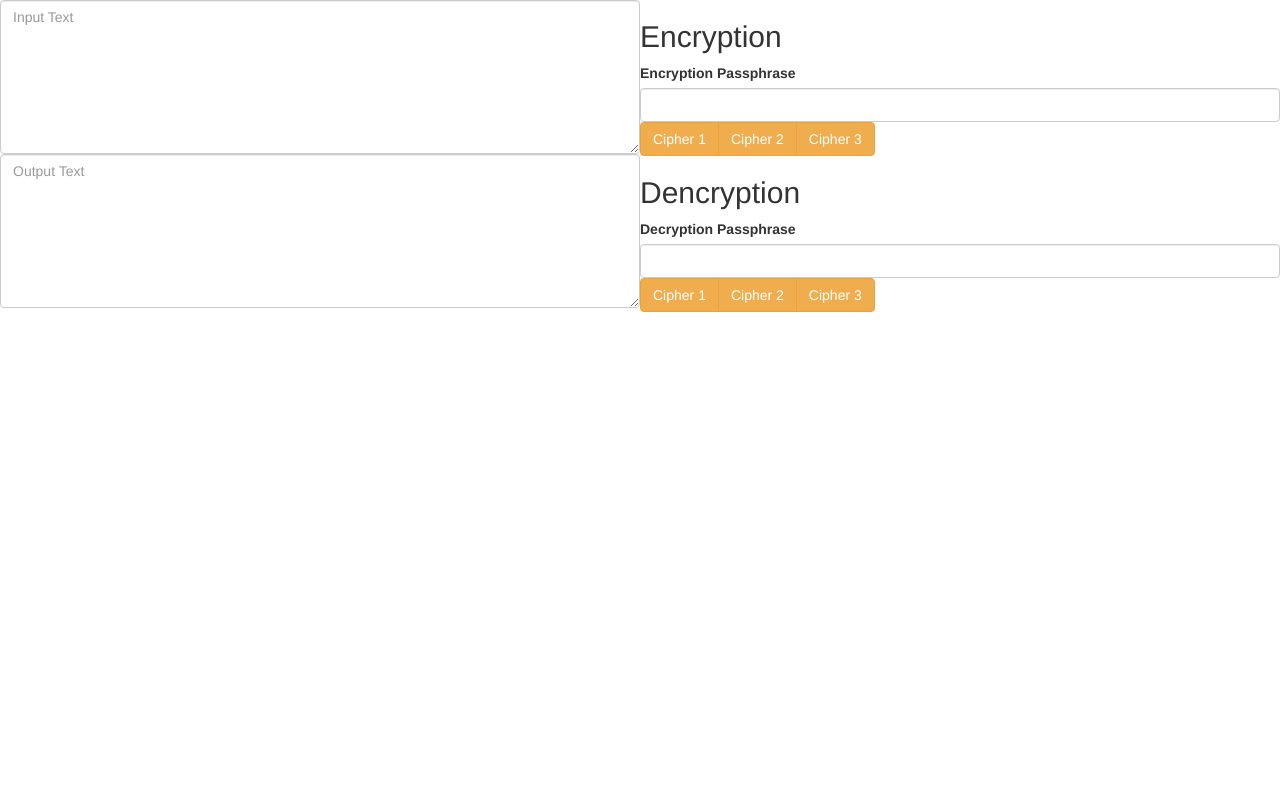
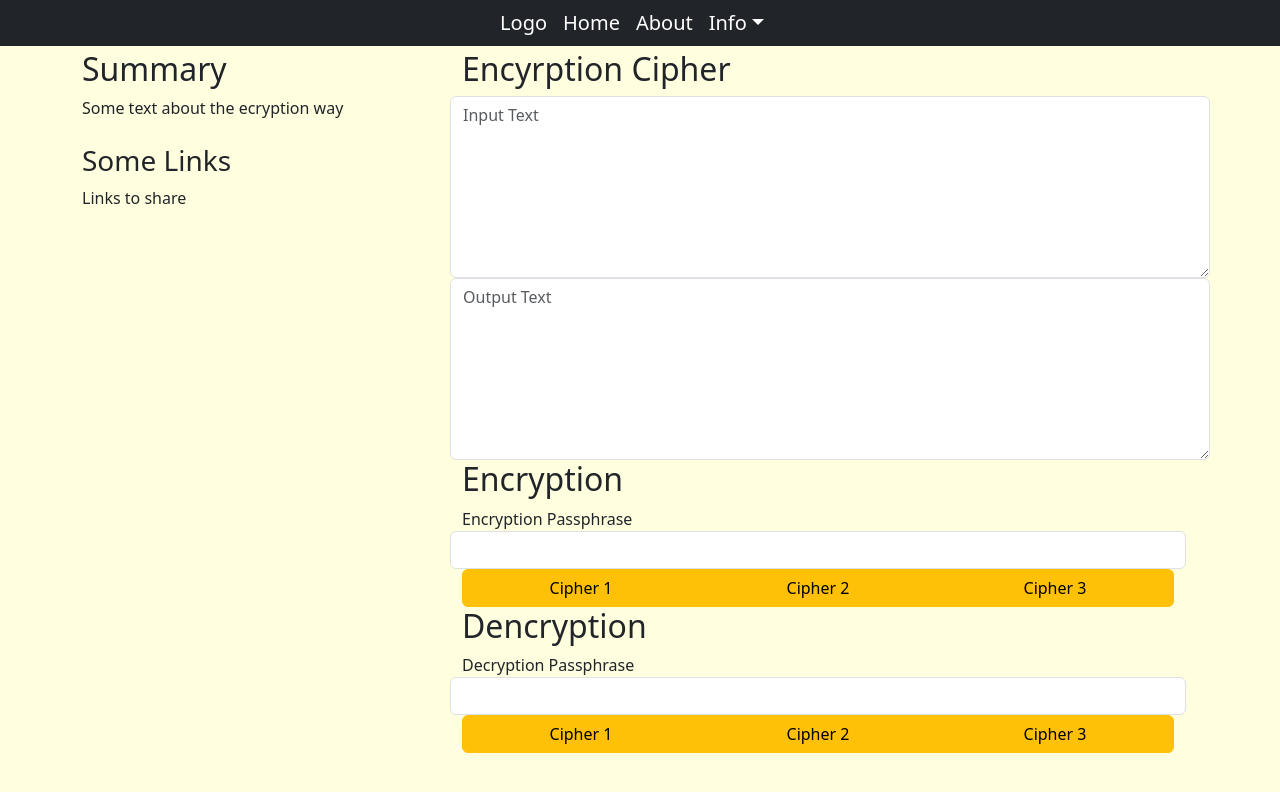
Before and after one commit to athanrbl/cryptography, a website: page src/index.html in a window 1280 px wide. Drawn offline with nearby package versions, Linux system fonts and the light colour scheme.

Commit message:
html update

```diff
--- a/src/index.html
+++ b/src/index.html
@@ -1,22 +1,58 @@
 <!DOCTYPE html>
-<html>
+<html lang="en">
 <head>
+  <title>Cryptography</title>
   <meta charset="utf-8">
-    <link rel="stylesheet" href="https://maxcdn.bootstrapcdn.com/bootstrap/3.4.1/css/bootstrap.min.css">
-    <script src="https://ajax.googleapis.com/ajax/libs/jquery/3.7.1/jquery.min.js"></script>
-    <script src="https://maxcdn.bootstrapcdn.com/bootstrap/3.4.1/js/bootstrap.min.js"></script>
+  <link href="https://cdn.jsdelivr.net/npm/bootstrap@5.3.3/dist/css/bootstrap.min.css" rel="stylesheet">
+  <script src="https://cdn.jsdelivr.net/npm/bootstrap@5.3.3/dist/js/bootstrap.bundle.min.js"></script>
+
+
+  <style>
+    body {
+  background-color: lightyellow;
+}
+  </style>
 </head>
-  <body class="container-fluid" style="height: 100%;">
-    <div class="row">
+<body>
 
-      <div class="col-md-6" style="align-items: center;">
+    <div class="row" >
+        <div class="col-sm-12">
+          <nav class="navbar navbar-expand-sm bg-dark navbar-dark fixed-top justify-content-center">
+            <ul class="navbar-nav">
+                <li class="nav-item">
+                    <a class="navbar-brand" href="#">Logo</a>
+                </li>
+                <li class="nav-item">
+                    <a class="navbar-brand" href="#">Home</a>
+                </li>
+                <li class="nav-item">
+                    <a class="navbar-brand" href="#">About</a>
+                </li>
+                <li class="nav-item dropdown">
+                    <a class="navbar-brand dropdown-toggle" href="#" role="button" data-bs-toggle="dropdown">Info</a>
+                    <ul class="dropdown-menu">
+                      <li><a class="dropdown-item" href="#">Support</a></li>
+                      <li><a class="dropdown-item" href="#">Contact Us</a></li>
+                    </ul>
+                  </li>
+            </ul>
+          </nav>
+        </div>
+    </div>
+    <div class="container mt-5">
+        <div class="row" style="margin-top: 50px;">
+          <div class="col-sm-4">
+            <h2>Summary</h2>
+            <p>Some text about the ecryption way</p>
+            <h3 class="mt-4">Some Links</h3>
+            <p>Links to share</p>
+            <hr class="d-sm-none">
+          </div>
+          <div class="col-sm-8">
+            <h2>Encyrption Cipher</h2>
             <div class="row" id="inout">
                 <textarea class="form-control" rows="7" placeholder="Input Text"></textarea>
                 <textarea class="form-control" rows="7" placeholder="Output Text"></textarea>
-        </div>
-      </div>
-
-      <div class="col-md-6">
                 <div class="row" id="Encryption">
                     <h2>Encryption</h2>
                     <label for="encrypt">Encryption Passphrase</label>
@@ -46,7 +82,10 @@
                   <script src='./encryption.js'></script>
                   <script src='./decryption.js'></script>
             </div>
+          </div>
+        </div>
+      </div>
 
-    </div>
+
 </body>
 </html>
```
Lines whose indentation alone changed are shown as unchanged.
